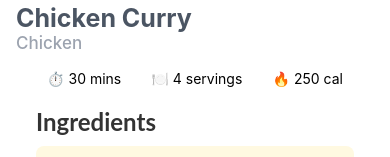
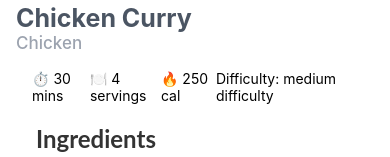
Before and after one commit to ShmInquiry/foodie-recipe-app, a React Native app in the folder foodie-main/FoodRecipe/: screen / in a window 390 px wide. Both pictures are taken after a click on the element 108 px from the left and 472 px from the top of the page. Shown: the part 435-592 px from the top of the page. Built offline with nearby package versions, Linux system fonts and the light colour scheme.

Commit message:
minor refactor

```diff
--- a/foodie-main/FoodRecipe/src/screens/RecipeDetailScreen.js
+++ b/foodie-main/FoodRecipe/src/screens/RecipeDetailScreen.js
@@ -82,6 +82,7 @@ export default function RecipeDetailScreen(props) {
           <Text>⏱️ 30 mins</Text>
           <Text>🍽️ 4 servings</Text>
           <Text>🔥 250 cal</Text>
+          <Text>Difficulty: medium difficulty</Text>
         </View>
 
         {/* Ingredients */}
```
